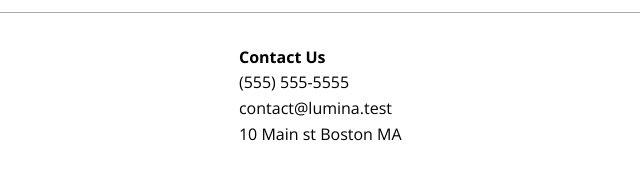
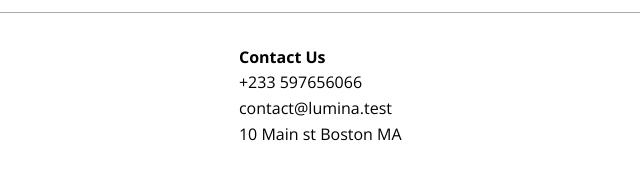
Before and after one commit to masked-lord/lumina-creative, a plain HTML site: page index.html in a window 1280 px wide. Shown: the part 1837-2013 px from the top of the page, 284-924 px from the left. Drawn offline with nearby package versions, Linux system fonts and the light colour scheme.

Commit message:
Update index.html

```diff
--- a/index.html
+++ b/index.html
@@ -143,7 +143,7 @@
         <div>
           <h4>Contact Us</h4>
           <ul>
-            <li>(555) 555-5555</li>
+            <li>+233 597656066</li>
             <li>contact@lumina.test</li>
             <li>10 Main st Boston MA</li>
           </ul>
```
